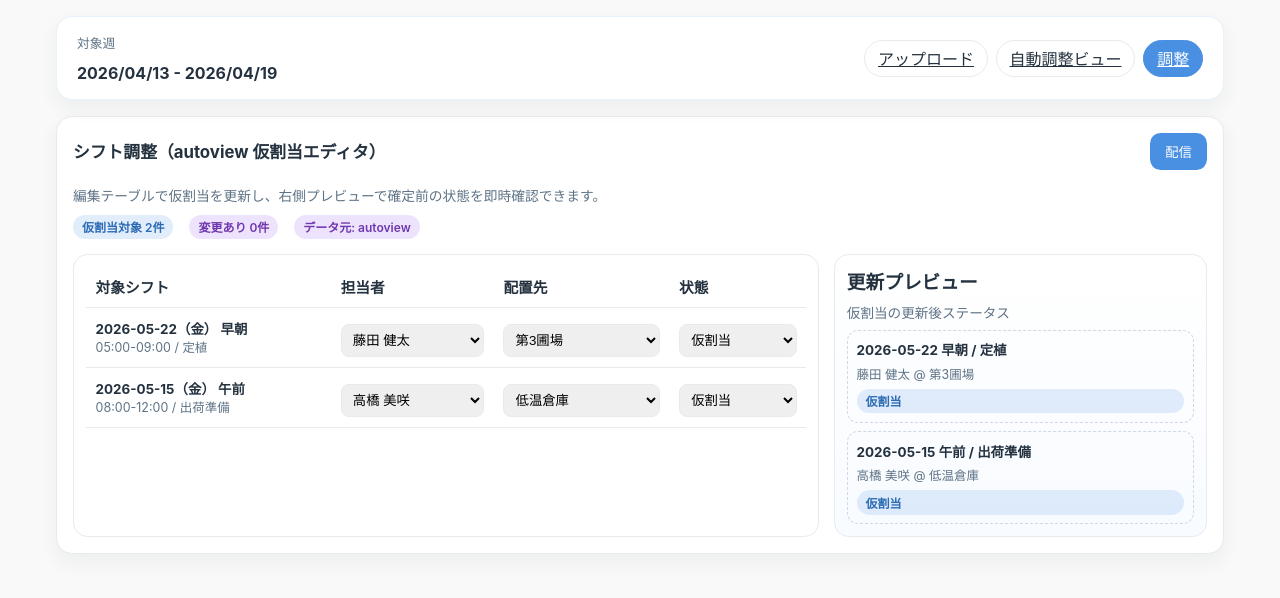
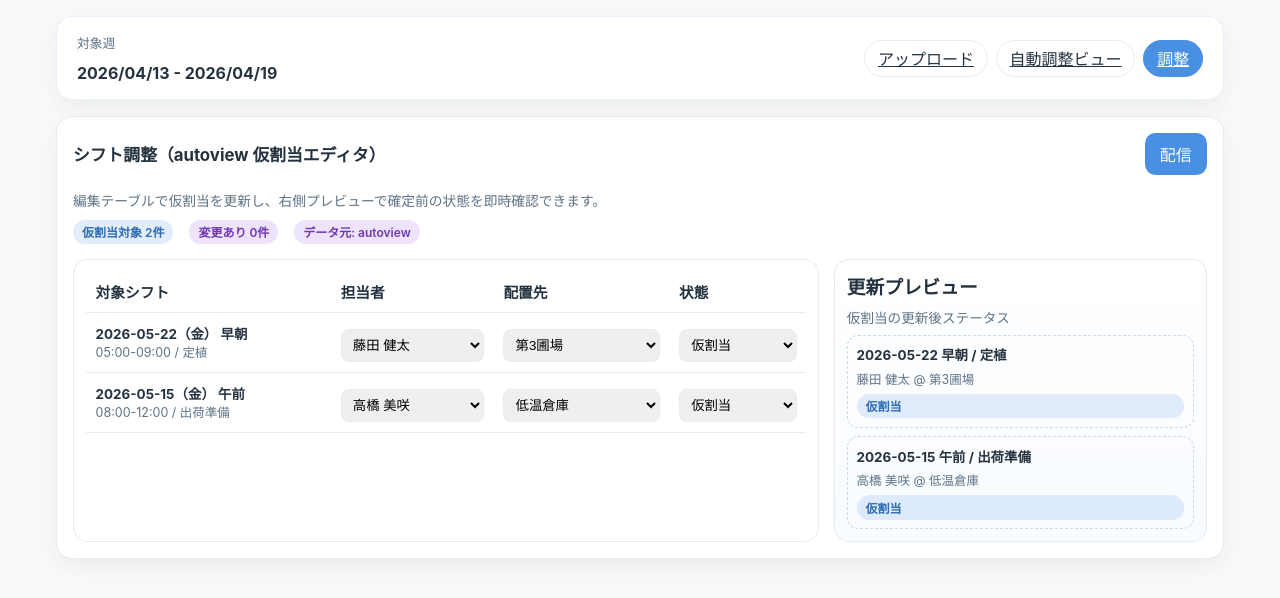
Before and after one commit to ANOSkdy/shift_manager, a Next.js app: page /adjustment in a window 1280 px wide. Shown: the top 598 px of the page. Built offline with nearby package versions, Linux system fonts and the light colour scheme.

Commit message:
Make 配信 button navigate to fixshift URL

```diff
--- a/app/(mock)/adjustment/page.tsx
+++ b/app/(mock)/adjustment/page.tsx
@@ -43,9 +43,9 @@ export default function AdjustmentPage() {
       <SectionCard
         title="シフト調整（autoview 仮割当エディタ）"
         action={
-          <button type="button" className="primary-button">
+          <a href="https://shift-manager-beige-six.vercel.app/fixshift" className="primary-button">
             配信
-          </button>
+          </a>
         }
       >
         <p className="helper-text">編集テーブルで仮割当を更新し、右側プレビューで確定前の状態を即時確認できます。</p>
```
